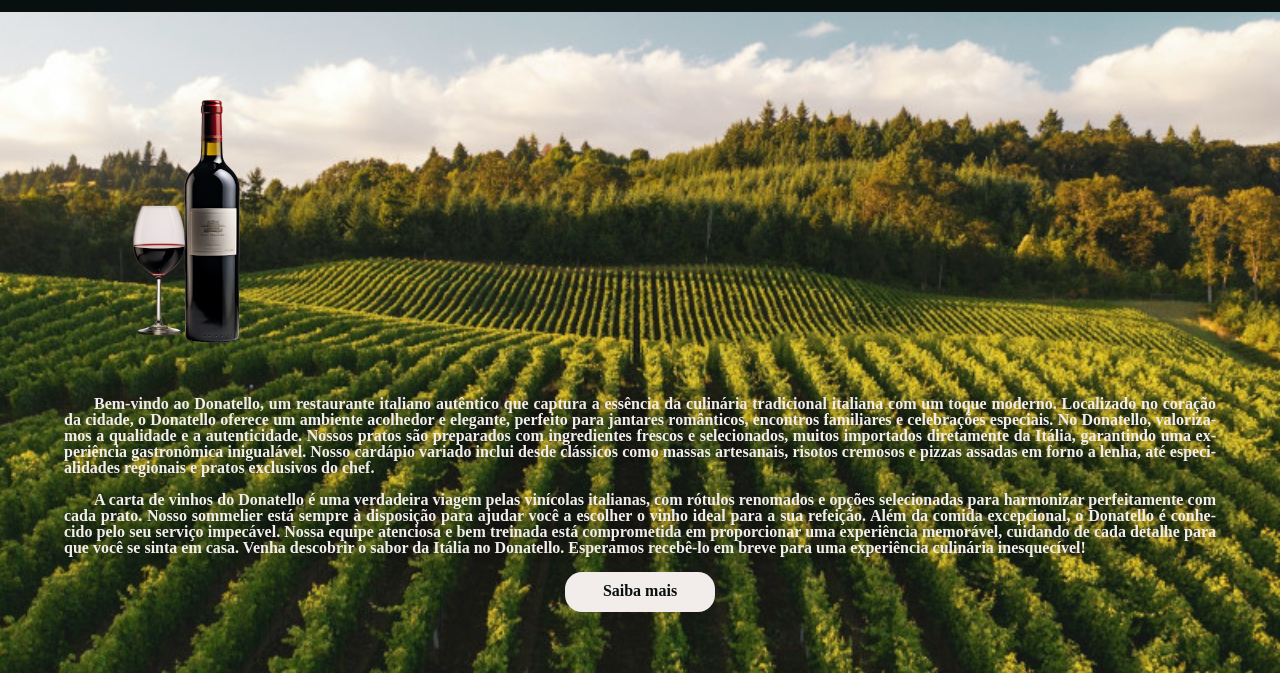
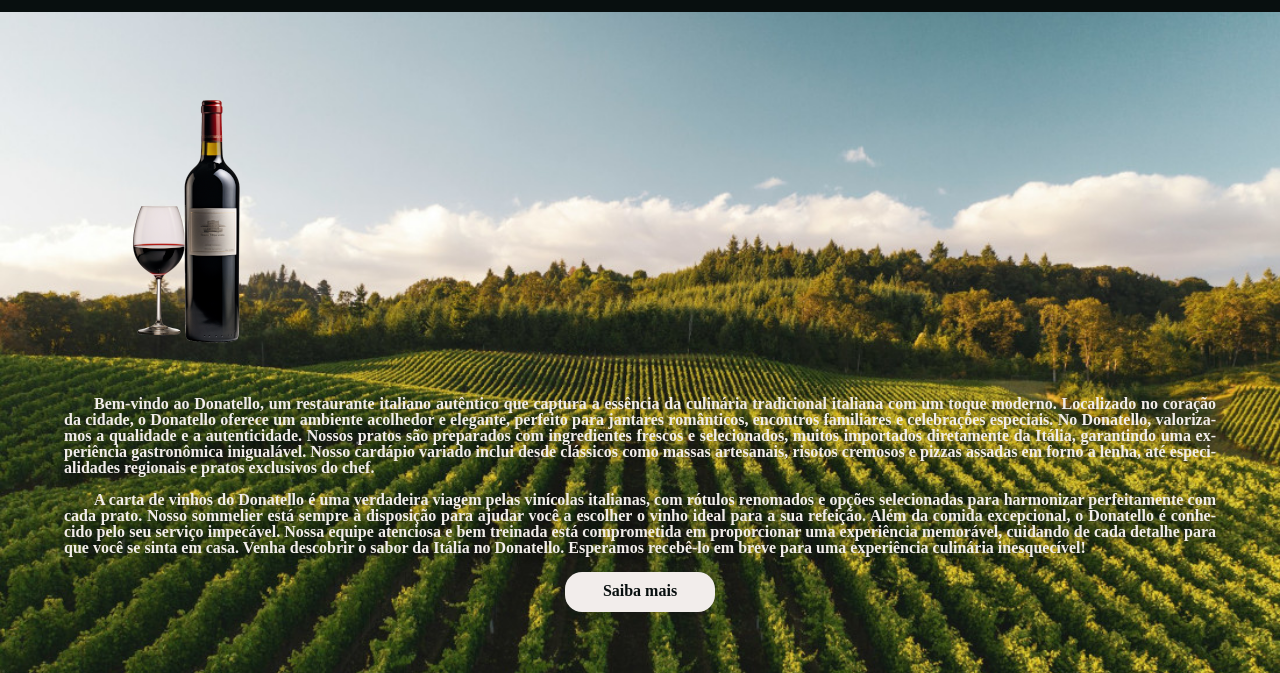
Before and after one commit to kelverly/donatello, a plain HTML site: page index.html in a window 1280 px wide. Shown: the part 113-786 px from the top of the page. Drawn offline with Linux system fonts and the light colour scheme; a web font is replaced by a local one.

Commit message:
nova att

```diff
--- a/src/css/style.css
+++ b/src/css/style.css
@@ -41,10 +41,11 @@
     color: var(--cor1);
 }
 main{
+  height: 100vh;
   background-image: url(../img/vinho/dan-meyers-0AgtPoAARtE-unsplash.jpg);
   background-position: center center;
   background-repeat: no-repeat;
-  background-size: 220vh;
+  background-size: cover;
 }
 .container {
     max-width: 1200px;
```
